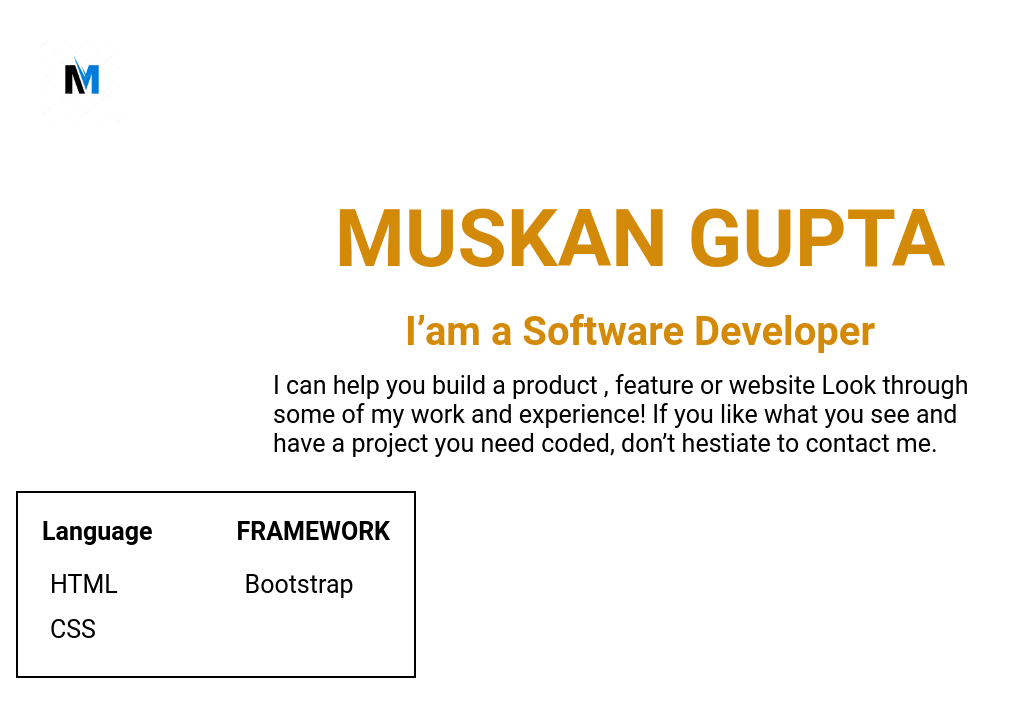
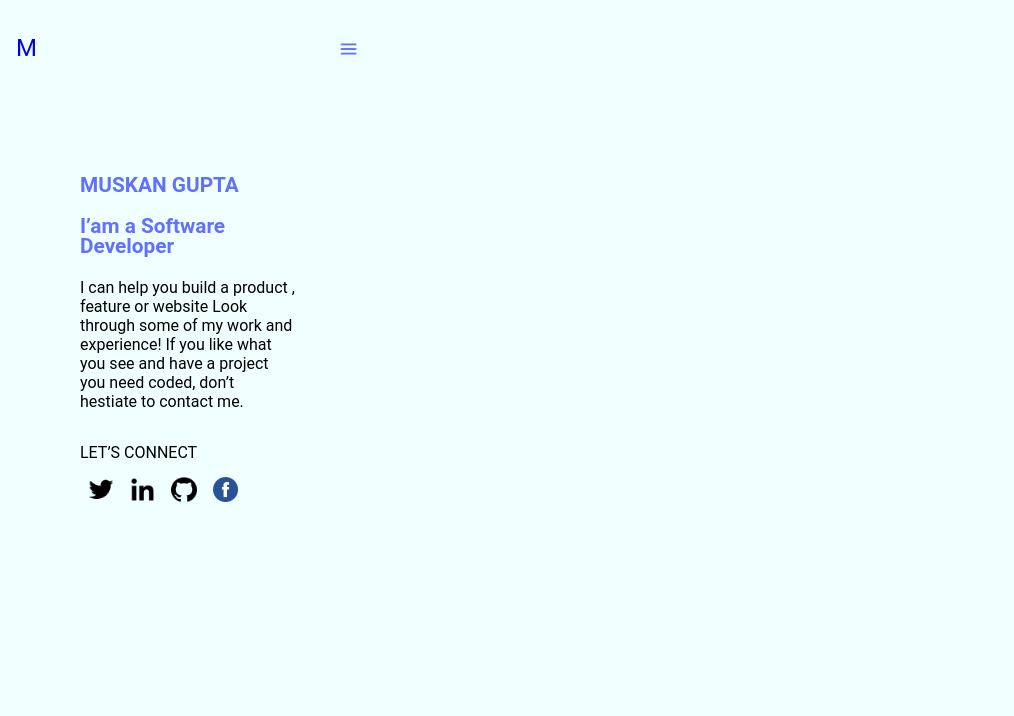
Before and after one commit to muskan2532150/PORTFOLIO, a plain HTML site: page index.html in a window 1280 px wide. Shown: the whole page, without its empty margins (0-1014 px from the left). Drawn offline with Linux system fonts and the light colour scheme.

Commit message:
Changes in HTML File-header,introduction section,connect section and in css file

```diff
--- a/index.html
+++ b/index.html
@@ -1,40 +1,44 @@
 <!DOCTYPE html>
 <html lang="en">
+
 <head>
     <meta charset="UTF-8">
     <meta http-equiv="X-UA-Compatible" content="IE=edge">
     <meta name="viewport" content="width=device-width, initial-scale=1.0">
     <link rel="stylesheet" href="style.css">
-    <title>  PORTFOLIO</title>
+    <title> PORTFOLIO</title>
 </head>
-<body >
-    <header>
-        <div>
-            <img src="images/12535741.jpg" id="logo" alt="">
-        </div>
 
+<body>
+
+    <!-- NAVBAR -->
+    <header class="header  flex">
+        <a href="#">M</a>
+        <nav>
+           <button><img src="images/Icon - Menu.png" alt="" class="icon"></button>
+        </nav>
     </header>
-    <section class="header-text pad">
-            <h2 class="text color">MUSKAN GUPTA</h2>
-            <h3 class="  color ">I’am a Software Developer</h3>
-            <p class="">I can help you build a product , feature or website Look through some of my work and experience! If you like what you see and have a project you need coded,  don’t hestiate to contact me.</p>
+
+    <!-- INTRODUCTION -->
+    <section class="intro-text flex">
+        <h2 class="text color">MUSKAN GUPTA</h2>
+        <h3 class=" text color ">I’am a Software Developer</h3>
+        <p>I can help you build a product , feature or website Look through some of my work and experience! If
+            you like what you see and have a project you need coded, don’t hestiate to contact me.</p>
     </section>
 
-    <section class="skill">
-        <div class="left">
-            <h5>Language</h5>
-            <ul>
-                <li>HTML</li>
-                <li>CSS</li>
-            </ul>
-        </div>
-        <div class="right">
-         <h5>FRAMEWORK</h5>
-         <ul>
-            <li>Bootstrap</li>
-         </ul>
-        </div>
+    <!-- SKILL -->
+    <section class="links ">
+       <p class="">LET’S CONNECT</p>
+       <div class="connect flex">
+        <li> <a href="#"target="_blank"> <img src="images/1384033.png" class="icon" alt=""></a> </li>
+        <li><a href="#" target="_blank"><img src="images/linkedin-icon-112-thumb.png" class="icon" alt=""></a></li>
+        <li><a href="#" target="_blank"><img src="images/github.png" alt="" class="icon"></a></li>
+        <li><a href="#" target="_blank"><img src="images/facebook-icon.png" alt="" class="icon"></a></li>
+       </div>
+
     </section>
 
 </body>
+
 </html>
--- a/style.css
+++ b/style.css
@@ -1,55 +1,78 @@
 * {
-    padding: 8px ;
+    padding: 0;
     margin: 0;
     box-sizing: border-box;
     font-family: Roboto;
-    font-size: 25px;
+    text-decoration: none;
+    background-color: azure;
+}
+
+
+html {
+    width: 375px;
 }
 
 
 li {
     list-style:  none;
-
-}
-
-.color {
-    color: #d48a09;
-}
-
-#logo {
-    width: 100px;
+    padding: 0.5rem ;
 }
 
 
-.header-text {
-    display: flex;
-    flex-direction: column;
-    align-items: center;
-    padding: 1rem 5rem;
-    flex-wrap: wrap;
-
-}
-
-.text {
-font-size: 80px;
-font-weight: 700;
-line-height: 105px;
-letter-spacing: 0em;
-}
-
-.header-text h3 {
-    font-size: 40px;
+.color {
+    color: #6070FF;;
 }
 
 
-.header-text p {
-    width: 30rem;
+.flex {
+    display: flex;
 }
 
-.skill {
-display: flex;
-width: 16rem;
-/* padding: 5rem 16rem; */
+button {
+    background-color: transparent;
+    border: none;
+    outline: none;
+}
+
+
+       /*HEADER  */
+.header {
 justify-content: space-between;
-border: 2px black solid;
+align-items: center;
+margin: 2rem 1rem;
 }
+
+.header a {
+    font-size: 1.5rem;
+}
+
+
+.menu {
+justify-content: space-between;
+}
+
+                                  /* INTRODUCTION */
+.intro-text {
+    flex-direction: column;
+    margin-top: 6rem;
+    padding: 1rem 5rem;
+}
+
+
+.text {
+font-size: 1.3rem;
+font-weight: 700;
+line-height: 1.2rem;
+letter-spacing: 0em;
+padding-bottom: 1.4rem;
+}
+
+
+.links {
+margin: 1rem 5rem;
+}
+
+.icon {
+    width: 1.6em;
+    padding-top: 0.4rem;
+}
```
Also changed, not shown: images/1384033.png (added), images/Icon - Menu.png (added), images/facebook-icon.png (added), images/github.png (added), images/hamburger-icon.jpg (added), images/linkedin-icon-112-thumb.png (added).
